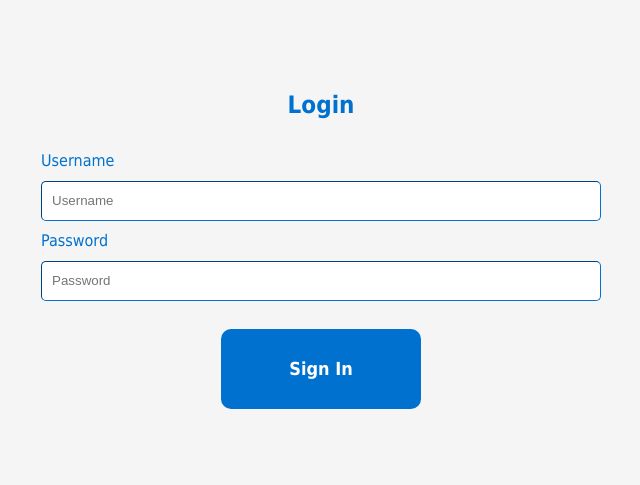
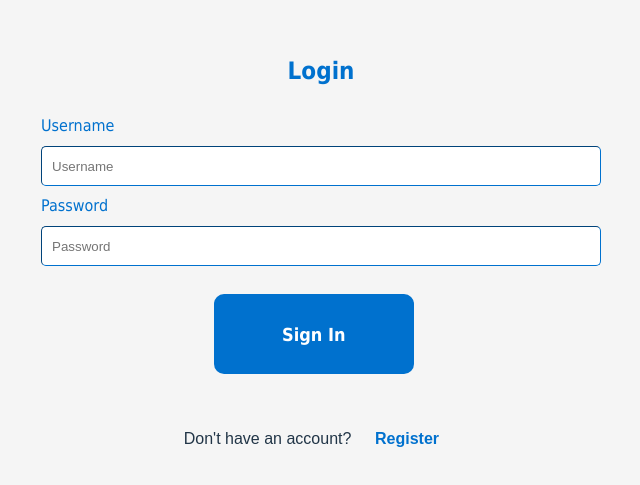
Before and after one commit to ajtroup1/AIS-2025, a React (Vite) app in the folder frontend/: page /login in a window 1280 px wide. Shown: the part 207-692 px from the top of the page, without its empty margins (319-959 px from the left). Built offline with nearby package versions, Linux system fonts and the light colour scheme.

Commit message:
added button to register no page yet

```diff
--- a/frontend/src/pages/App.tsx
+++ b/frontend/src/pages/App.tsx
@@ -25,6 +25,13 @@ const App: React.FC = () => {
     setIsLoggedIn(true);
     setUsername(username);
     navigate("/");
+  };
+
+  const handleRegister = (username: string, password: string) => {
+    // Simulate registration logic (e.g., API call)
+    alert(`User ${username} registered successfully!`);
+    // Automatically log the user in after registration
+    handleLogin(username);
   };
 
   return (
@@ -66,7 +73,7 @@ const App: React.FC = () => {
               isLoggedIn ? (
                 <Navigate to="/" />
               ) : (
-                <LoginPage onLogin={handleLogin} />
+                <LoginPage onLogin={handleLogin} onRegister={handleRegister}/>
               )
             }
           />
--- a/frontend/src/pages/LoginPage.tsx
+++ b/frontend/src/pages/LoginPage.tsx
@@ -46,6 +46,15 @@ const LoginPage: React.FC<LoginPageProps> = ({ onLogin }) => {
         <button onClick={handleSignIn} className="Signinbutton">
           Sign In
         </button>
+         <p>
+              Don't have an account?{" "}
+              <button
+                onClick={() => setIsRegistering(true)}
+                style={{ background: "none", border: "none", color: "#0071ce", cursor: "pointer" }}
+              >
+                Register
+              </button>
+            </p>
       </div>
     </div>
   );
```
